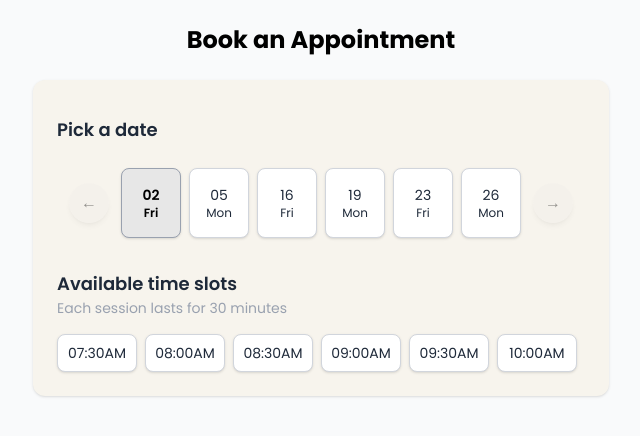
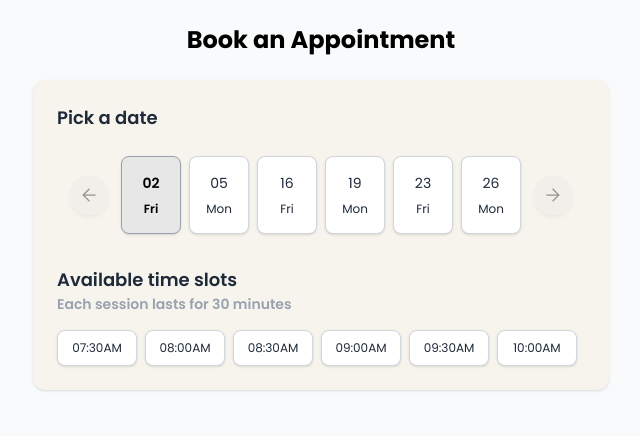
Before and after one commit to rakshitexe/Intellect-Assignment-Q2, a React (Vite) app in the folder intellect-appointment-scheduler/: page / in a window 1280 px wide. Shown: the top 436 px of the page, without its empty margins (319-959 px from the left). Built offline with nearby package versions, Linux system fonts and the light colour scheme.

Commit message:
Finalizing Design UI

```diff
--- a/intellect-appointment-scheduler/src/components/DateSelector.tsx
+++ b/intellect-appointment-scheduler/src/components/DateSelector.tsx
@@ -1,7 +1,6 @@
 import { format } from "date-fns";
 import React, { useRef, useState, useEffect } from "react";
 import SelectableCard from "./baseline-ui/SelectableCard"; // Adjust path as needed
-
 interface Props {
   dates: string[];
   selectedDate: string;
@@ -40,30 +39,54 @@ const DateSelector: React.FC<Props> = ({
     if (!container) return;
 
     updateScrollButtons();
+
     container.addEventListener("scroll", updateScrollButtons);
+
+    const resizeObserver = new ResizeObserver(() => {
+      updateScrollButtons();
+    });
+
+    resizeObserver.observe(container);
+
     return () => {
       container.removeEventListener("scroll", updateScrollButtons);
+      resizeObserver.disconnect();
     };
   }, []);
 
+  // Optional: also update on window resize (as a fallback)
   useEffect(() => {
     updateScrollButtons();
+    window.addEventListener("resize", updateScrollButtons);
+    return () => window.removeEventListener("resize", updateScrollButtons);
   }, [dates]);
 
   return (
-    <div className="mt-3 mb-3">
+    <div className=" mb-3">
       <h2 className="text-lg font-semibold text-gray-800 mb-4">Pick a date</h2>
-    {/* fix responsive disable arrow issue */}
+
       <div className="flex items-center justify-center relative">
         {/* Left Arrow */}
         <button
           onClick={scrollLeft}
           disabled={!canScrollLeft}
-          className={`w-10 h-10 bg-[#f1eeea] rounded-full flex items-center justify-center shadow-md mr-2 shrink-0
+          className={`w-10 h-10 bg-[#ebeae8] rounded-full flex items-center justify-center shadow-md mr-2 shrink-0
             ${!canScrollLeft ? "opacity-40 cursor-not-allowed" : ""}
           `}
         >
-          ←
+          <svg
+            xmlns="http://www.w3.org/2000/svg"
+            fill="none"
+            viewBox="0 0 48 48"
+            width="20"
+            height="20"
+          >
+            <path
+              fill="#000000"
+              d="M13.7 22.5H40v3H13.7l12.4 12.4L24 40 8 24l16-16 2.1 2.1L13.7 22.5Z"
+              strokeWidth="1"
+            ></path>
+          </svg>
         </button>
 
         {/* Scrollable Dates */}
@@ -92,11 +115,23 @@ const DateSelector: React.FC<Props> = ({
         <button
           onClick={scrollRight}
           disabled={!canScrollRight}
-          className={`w-10 h-10 bg-[#f1eeea] rounded-full flex items-center justify-center shadow-md ml-2 shrink-0
+          className={`w-10 h-10 bg-[#ebeae8] rounded-full flex items-center justify-center shadow-md ml-2 shrink-0
             ${!canScrollRight ? "opacity-40 cursor-not-allowed" : ""}
           `}
         >
-          →
+          <svg
+            xmlns="http://www.w3.org/2000/svg"
+            fill="none"
+            viewBox="0 0 48 48"
+            width="20"
+            height="20"
+          >
+            <path
+              fill="#000000"
+              d="M34.3 25.5H8v-3h26.3L21.9 10.1 24 8l16 16 -16 16 -2.1 -2.1 12.4 -12.4Z"
+              strokeWidth="1"
+            ></path>
+          </svg>
         </button>
       </div>
     </div>
--- a/intellect-appointment-scheduler/src/components/SlotSelector.tsx
+++ b/intellect-appointment-scheduler/src/components/SlotSelector.tsx
@@ -13,7 +13,7 @@ export const SlotSelector = ({ slots, selectedSlot, onSelect }: Props) => {
       <h3 className="text-lg font-semibold text-gray-800">
         Available time slots
       </h3>
-      <p className="text-sm text-gray-400 mb-4">
+      <p className="text-sm text-gray-400 font-semibold mb-4">
         Each session lasts for 30 minutes
       </p>
 
--- a/intellect-appointment-scheduler/src/components/baseline-ui/SelectableCard.tsx
+++ b/intellect-appointment-scheduler/src/components/baseline-ui/SelectableCard.tsx
@@ -13,7 +13,7 @@ const SelectableCard: React.FC<SelectableCardProps> = ({
   isSelected,
   onClick,
 }) => {
-  const baseStyle = `transition-all rounded-lg border text-sm text-center shadow-sm`;
+  const baseStyle = `transition-all rounded-lg border text-[12px] text-center shadow-sm`;
 
   const selectedStyle = `bg-[#e7e7e7] text-black font-semibold border-gray-400`;
   const defaultStyle = `bg-white text-gray-800 border-gray-300 hover:border-gray-400 hover:bg-gray-100`;
@@ -27,8 +27,8 @@ const SelectableCard: React.FC<SelectableCardProps> = ({
       onClick={onClick}
       className={`${classes} px-4 py-4 min-w-[60px] flex flex-col items-center`}
     >
-      <span className="text-sm">{labelTop}</span>
-      <span className="text-xs">{labelBottom}</span>
+      <span className="text-sm mb-1">{labelTop}</span>
+      <span className="text-xs mt-1">{labelBottom}</span>
     </button>
   ) : (
     <button
```
